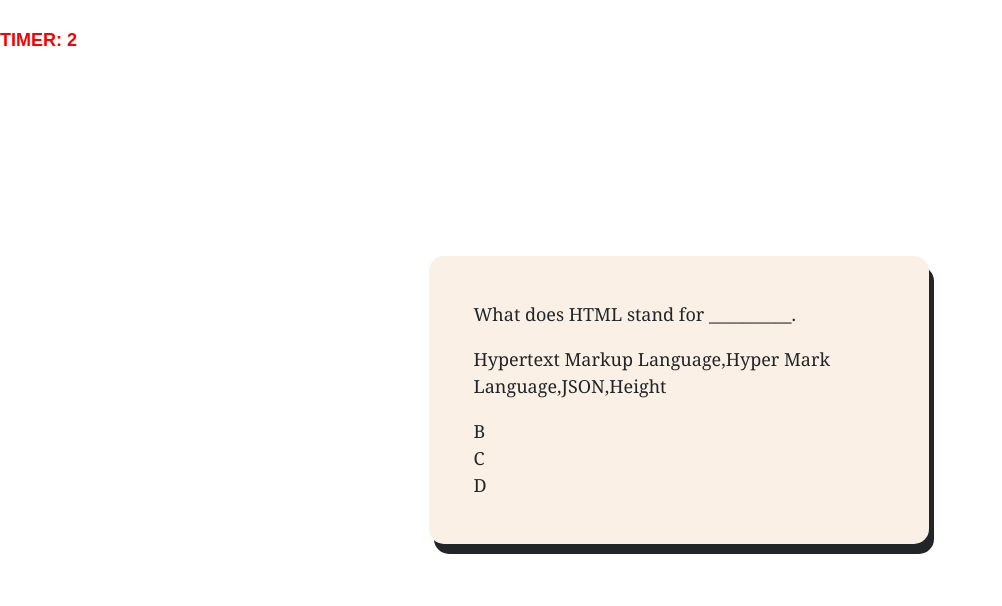
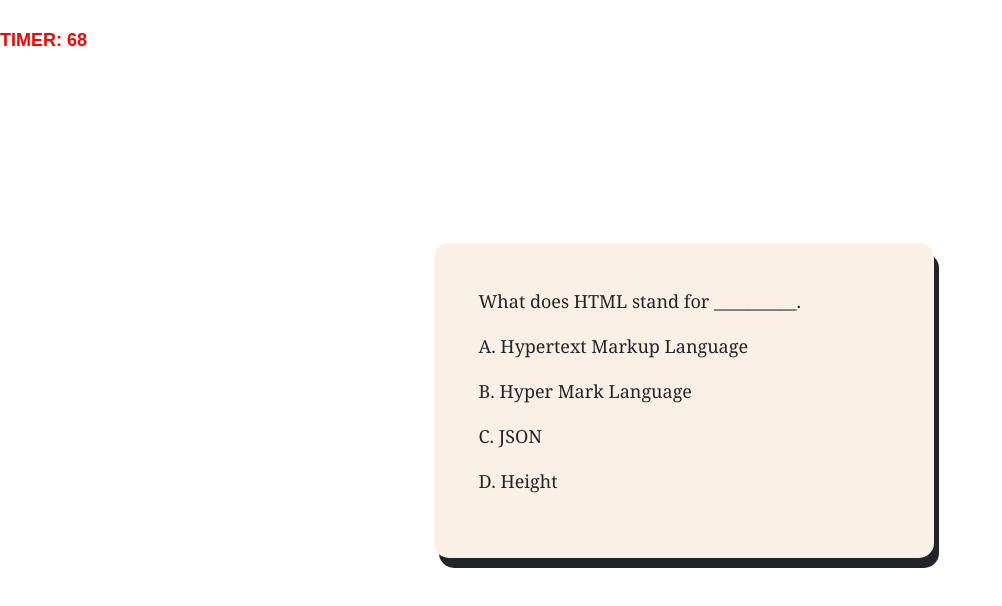
Before and after one commit to Anthony-G89/Code-Quiz, a plain HTML site: page index.html in a window 1280 px wide. Both pictures are taken after a click on the element 639 px from the left and 400 px from the top of the page. Shown: the whole page, without its empty margins (0-1002 px from the left). Drawn offline with nearby package versions, Linux system fonts and the light colour scheme.

Commit message:
updated javascript to move on to the next question

```diff
--- a/index.html
+++ b/index.html
@@ -16,18 +16,16 @@
 <body>
     <div id="timer"></div>
     <div id="start" class="container btn btn" class="header">Start Quiz
-        <p id="intro">Try to answer the following code related questions within the time limit.
-            Keep in mind that incorrect answers will penalize your score time by six seconds.<br>My the force be with you!</p>
+        <h4 id="intro">Try to answer the following code related questions within the time limit.
+            Keep in mind that incorrect answers will penalize your score time by six seconds.<br>My the force be with you!</h4>
     </div>
 
 
     <div id="quiz" class="container" style="display: none;">
     <div id="questions"></div>
     <div id="controls">
-        <div class="choiceA" id="A">A</div>
-        <div class="choiceB" id="B">B</div>
-        <div class="choiceC" id="C">C</div>
-        <div class="choiceD" id="D">D</div>
+        <div class="choices"></div>
+
     </div>
 
     </div>
--- a/script.js
+++ b/script.js
@@ -2,41 +2,40 @@ var timer = document.querySelector("#timer");
 var start = document.querySelector("#start");
 var quiz = document.querySelector("#quiz");
 var questionsElement = document.querySelector("#questions");
-var choiceA = document.querySelector("#A");
-var choiceB = document.querySelector("#B");
-var choiceC = document.querySelector("#C");
-var choiceD = document.querySelector("#D");
+var choices = document.querySelector(".choices");
 var results = document.querySelector("#results");
+var choicesClass = document.querySelector(".choicesClass")
+
 
 
 var runningQuestion = 0;
-var count = 4;
+var count = 70;
 
 var questions = [
     {
-        question1: "What does HTML stand for __________.",
-        choices: ["Hypertext Markup Language", "Hyper Mark Language", "JSON", "Height"],
-         answer: "A"
+        question: "What does HTML stand for __________.",
+        choices: ["A. Hypertext Markup Language", "B. Hyper Mark Language", "C. JSON", "D. Height"],
+         answer: "A. Hypertext Markup Language"
     },
     {
-        question2: "What does CSS stand for _____________.",
-         choices: ["Cascading Style Sheets", "Cascading Sheets Style", "Cascading Sheep style", "Computer Style Sheets"],
-         answer: "A"
+        question: "What does CSS stand for _____________.",
+         choices: ["A. Cascading Style Sheets", "B. Cascading Sheets Style", "C. Cascading Sheep style", "D. Computer Style Sheets"],
+         answer: "A. Cascading Style Sheets"
     },
     {
-        question3: "Choose the correct HTML element for the largest heading:",
-        choices: ["<h6>", "<head>", "<heading>", "<h1>"],
-        answer: "D"
+        question: "Choose the correct HTML element for the largest heading:",
+        choices: [" A. <h6>", "B. <head>", "C. <heading>", "D. <h1>"],
+        answer: "D. <h1>"
     },
     {
-        question4: "What is the correct JavaScript syntax to change the contact of the HTML element below?",
-        choices: ["document.getElementById(\"demo\").innerHTML = Hello World!", "document.getElement(\"p\").innerHTML = Hello World!", "#demo.innerHTML = \"Hello World!;\"", "document.getElementByNamw(\"p\").innerHTML = Hello World!"],
-        answer: "A"
+        question: "What is the correct JavaScript syntax to change the contact of the HTML element below?",
+        choices: ["A. document.getElementById(\"demo\").innerHTML = Hello World!", "B. document.getElement(\"p\").innerHTML = Hello World!", "C. #demo.innerHTML = \"Hello World!;\"", "D. document.getElementByNamw(\"p\").innerHTML = Hello World!"],
+        answer: "A. document.getElementById(\"demo\").innerHTML = Hello World!"
     },
     {
-        question5: "What is the correct HTML for referring to an external style sheet",
-        choices: ["<stylesheet>mystyles.css</stylesheet>", "<style src= \"mystyle.css\">", "<link rel=\"stylesheet\" type=\"text/css\" href=\"mystyle.css\">"],
-        answer: "C"
+        question: "What is the correct HTML for referring to an external style sheet",
+        choices: ["A. <stylesheet>mystyles.css</stylesheet>", "B. <style src= \"mystyle.css\">", "C. <link rel=\"stylesheet\" type=\"text/css\" href=\"mystyle.css\">", "D. <linkin rel=\"stylesheet\" type=\"text/css\" href=\"mystyle.css\">"],
+        answer: "C. <link rel=\"stylesheet\" type=\"text/css\" href=\"mystyle.css\""
 
 
     }
@@ -68,18 +67,58 @@ renderQuestion();
 
 function renderQuestion(){
     var q = questions[runningQuestion];
+    choices.innerHTML= "";
+    questionsElement.innerHTML = "<p>" + q.question + "</p>";
     for(var i=0; i < q.choices.length; i++){
+        console.log(q.choices[i]);
+
+        // choices.textContent =q.choices[i];
+        var p = document.createElement("p");
+        p.setAttribute('class',"choicesClass");
+        p.textContent = q.choices[i];
+        choices.append(p)
 
     }
 
-    questionsElement.innerHTML = "<p>" + q.question1 + "</p>";
-    choiceA.innerHTML = "<p>" + q.choices + "</p>";
 
-    quiz.style.display= 'block';
+//     console.log(q.question);
+
+//     if(q.choices[0] === q.answer ){
+//         alert("correct");
+//    } else("wrong");
+
+
+quiz.style.display= 'block';
 
 
 
 }
+
+document.addEventListener("click", function(){
+    if(event.target.matches("p")){
+        console.log(event.target.textContent);
+        if(event.target.textContent === questions[runningQuestion].answer ){
+            // alert("correct");
+            results.textContent = "Correct"
+            results.style.display= 'block';
+            runningQuestion++;
+
+            renderQuestion();
+
+        } else {
+            results.textContent = "Wrong"
+            results.style.display= 'block';
+            runningQuestion++;
+            // count = count - 6;
+            count -= 6;
+            renderQuestion();
+
+
+        };
+
+    }
+
+})
 
 function setNextQuestion(){
 
@@ -89,29 +128,3 @@ function setNextQuestion(){
 function selectAnswer(){
 
 }
-
-
-
-
-
-
-
-
-
-
-
-
-
-//startButton.classList.add('hide');
-// questionContaioner.classList.remove('hide');
-// timer.classList.remove ('hide');
-// nextBtn.classList.remove('hide');
-// introParagraph.classList.add('hide');
-
-// var startButton= document.querySelector('#start-button');
-// var questionContaioner= document.querySelector('#question-container');
-// var timer= document.querySelector('#count-down');
-// var nextBtn= document.querySelector('#next-button');
-// var introParagraph= document.querySelector('#intro');
-// var header= document.querySelector('#main');
-// var count= 3;
```
